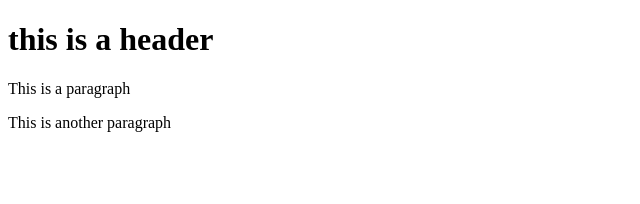
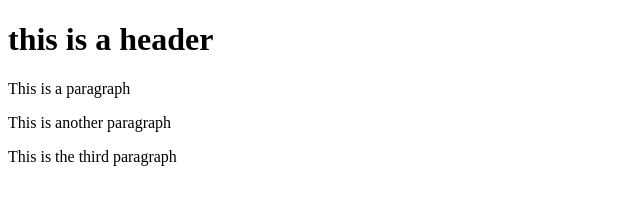
Before and after one commit to GadhiMohamed/git-test, a website: page index.html in a window 1280 px wide. Shown: the whole page, without its empty margins (0-640 px from the left). Drawn offline with Linux system fonts and the light colour scheme.

Commit message:
forth commit

```diff
--- a/index.html
+++ b/index.html
@@ -12,6 +12,7 @@
     <h1> this is a header</h1>
     <p>This is a paragraph</p>
     <p>This is another paragraph</p>
+    <p>This is the third paragraph</p>
 </body>
 
 </html>
```
Also changed, not shown: package.json (added, +24 -0 lines), 1 other file.
